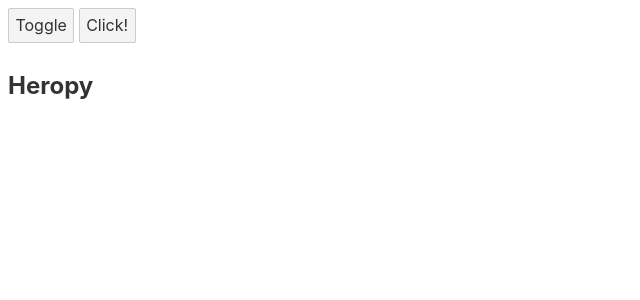
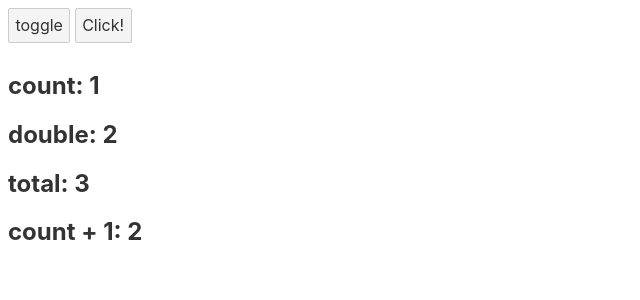
Before and after one commit to seongholim-11/all_svelte_practice, a Svelte app in the folder svelte-app/: page / in a window 1280 px wide. Shown: the top 300 px of the page, without its empty margins (0-640 px from the left). Built offline with nearby package versions, Linux system fonts and the light colour scheme.

Commit message:
계산된 스토어(derived)

```diff
--- a/svelte-app/src/App.svelte
+++ b/svelte-app/src/App.svelte
@@ -1,11 +1,11 @@
 <script>
-    import Readable from "./Readable.svelte";
+    import Derived from "./Derived.svelte";
 
     let toggle = true;
 </script>
 
-<button on:click={() => (toggle = !toggle)}> Toggle</button>
+<button on:click={() => (toggle = !toggle)}> toggle </button>
 
 {#if toggle}
-    <Readable />
+    <Derived />
 {/if}
--- /dev/null
+++ b/svelte-app/src/Derived.svelte
@@ -0,0 +1,14 @@
+<script>
+    import {count, double, total, initialValue} from './store'
+
+    console.log(double)
+</script>
+
+<button on:click={() => {
+    $count += 1
+}}>Click!</button>
+
+<h2>count: {$count}</h2>
+<h2>double: {$double}</h2>
+<h2>total: {$total}</h2>
+<h2>count + 1: {$initialValue}</h2>
--- a/svelte-app/src/Readable.svelte
+++ /dev/null
@@ -1,11 +0,0 @@
-<script>
-    import {user} from './store'
-    console.log($user)
-</script>
-
-<button on:click={()=>{
-    $user.name = 'Neo'
-}}>
-Click!</button>
-
-<h2>{$user.name}</h2>
--- a/svelte-app/src/store.js
+++ b/svelte-app/src/store.js
@@ -1,17 +1,19 @@
-import {readable} from 'svelte/store'
+import { writable, derived } from "svelte/store";
 
-const userData = {
-    name: 'Heropy',
-    age: 85,
-    email: 'thesecon@gmail.com',
-    token: 'Ag1oy1hsdSDe'
-}
+export let count = writable(1);
 
-export let user = readable(userData, (set) => {
-    console.log('user 구독자가 1명 이상일 때!')
-    delete userData.token
-    set(userData)
+export let double = derived(count, ($count) => $count * 2);
+
+export let total = derived([count, double], ([$count, $double], set) => {
+    console.log('total 구독자가 1명 이상일 때')
+    set($count + $double)
     return () => {
-        console.log('user 구독자가 0명 일 때')
+        console.log('total 구독자가 0명일 때')
     }
 })
+
+export let initialValue = derived(count, ($count, set) => {
+    setTimeout(() => {
+        set($count + 1)
+    }, 1000)
+}, '최초 계산 중....')
```
